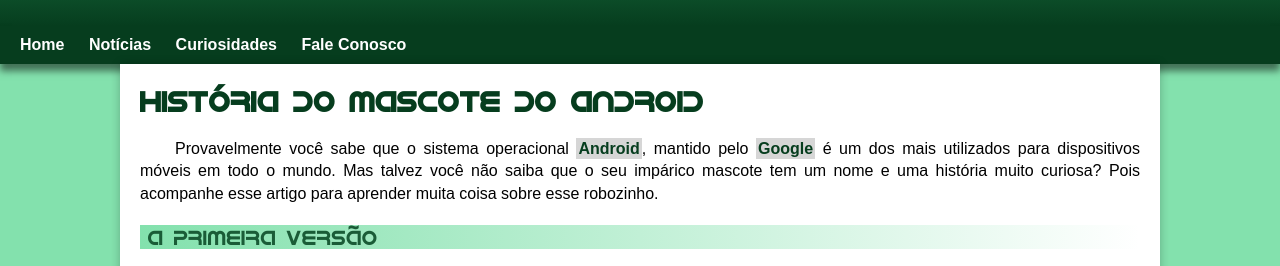
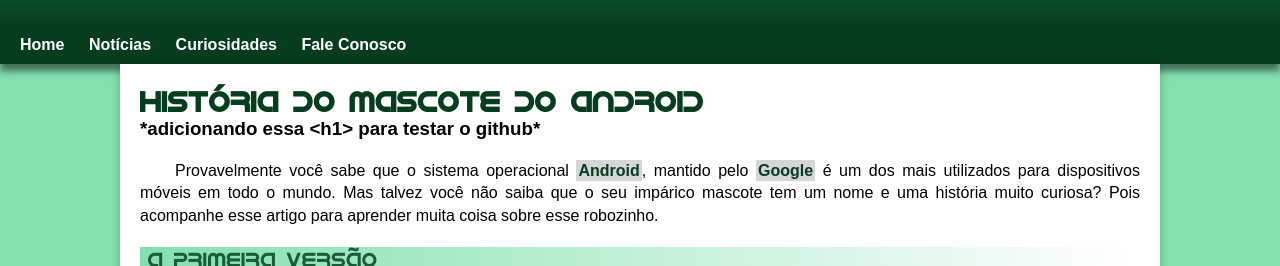
Before and after one commit to aleex3D/html-css, a plain HTML site: page temporario/Exercício22.html/android.html in a window 1280 px wide. Shown: the part 164-430 px from the top of the page. Drawn offline with Linux system fonts and the light colour scheme.

Commit message:
coloquei uma h3 pra testar o git

```diff
--- a/temporario/Exercício22.html/android.html
+++ b/temporario/Exercício22.html/android.html
@@ -22,6 +22,7 @@
     <main>
         <article>
             <h1>História do Mascote do Android</h1>
+            <h3>*adicionando essa &lt;h1&gt; para testar o github*</h3>
 
             <p>Provavelmente você sabe que o sistema operacional <strong>Android</strong>, mantido pelo <strong>Google</strong> é um dos mais utilizados para dispositivos móveis em todo o mundo. Mas talvez você não saiba que o seu impárico mascote tem um nome e uma história muito curiosa? Pois acompanhe esse artigo para aprender muita coisa sobre esse robozinho.</p>
 
```
